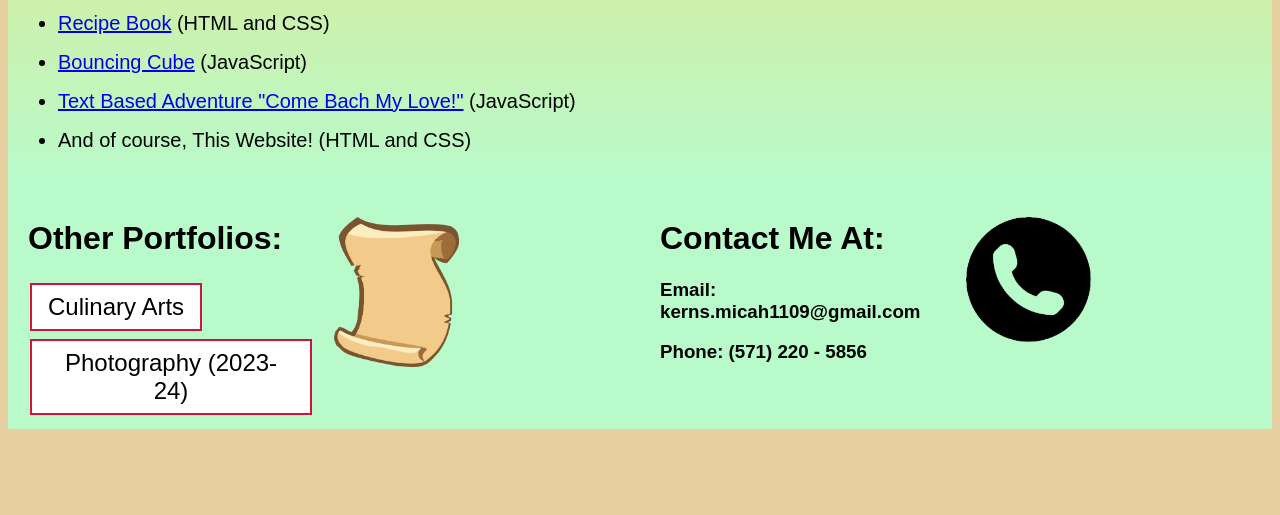
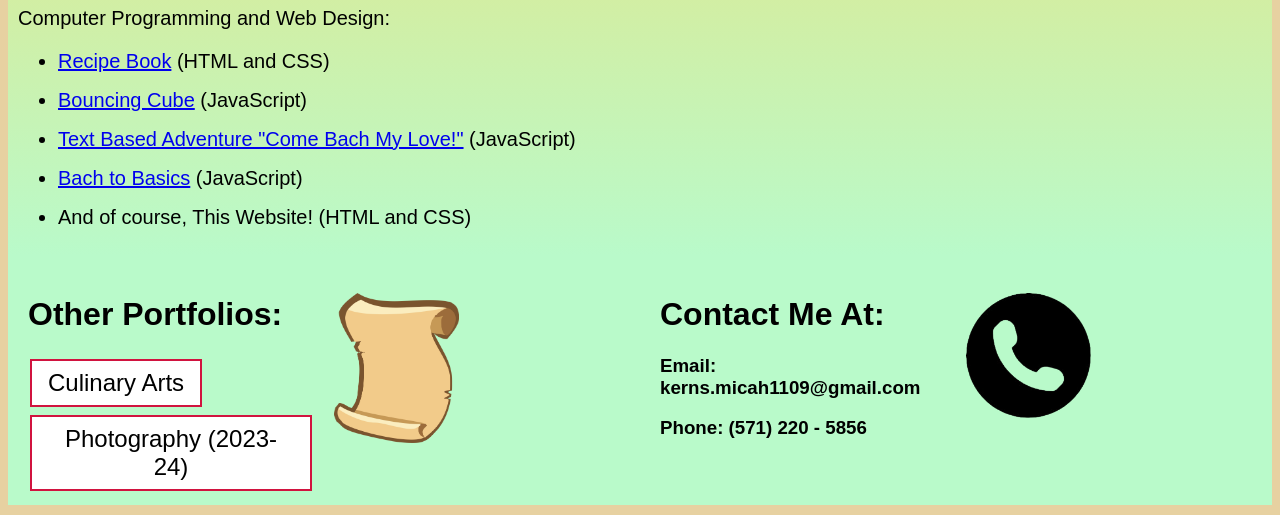
Before and after one commit to f1shOwO/f1shOwO.github.io, a plain HTML site: page pages/skills.html in a window 1280 px wide. Shown: the part 529-1044 px from the top of the page. Before the commit the page ends 968 px from the top, so only its background shows below. Drawn offline with Linux system fonts and the light colour scheme; a web font is replaced by a local one.

Commit message:
added Bach to Basics UwU

```diff
--- a/pages/skills.html
+++ b/pages/skills.html
@@ -40,6 +40,7 @@
     <ul><li><a href="https://f1showo.github.io/projects/recipes/index.html" target="_blank">Recipe Book</a> (HTML and CSS)</li></ul>
     <ul><li><a href="https://f1showo.github.io/practice/bounce.html" target="_blank">Bouncing Cube</a> (JavaScript)</li></ul>
     <ul><li><a href="https://f1showo.github.io/projects/game/index.html" target="_blank">Text Based Adventure "Come Bach My Love!"</a> (JavaScript)</li></ul>
+    <ul><li><a href="https://gracehoppercenter.github.io/ict/s26/courses/itd210/projects/game/Bach_to_Basics/" target="_blank">Bach to Basics</a> (JavaScript)</li></ul>
     <ul><li>And of course, This Website! (HTML and CSS)</li></ul>
   </div>
  </div>
```
